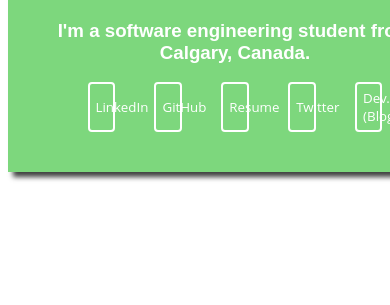
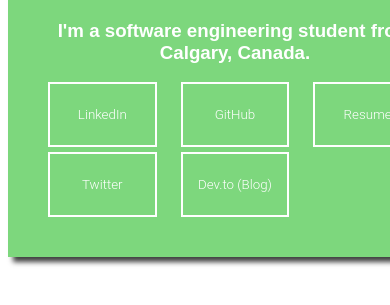
Before and after one commit to oscarwong67/oscarwong67.github.io, a Gatsby site: page / in a window 390 px wide. Shown: the part 127-432 px from the top of the page. Built offline with nearby package versions, Linux system fonts and the light colour scheme; Gatsby itself is replaced by a stand-in of ours.

Commit message:
updated to css grid and added responsive layout

```diff
--- a/src/pages/index.js
+++ b/src/pages/index.js
@@ -2,31 +2,31 @@
 
 const styles = {
   btnContainerStyle: {
-    display: 'flex',
-    justifyContent: 'space-evenly'
+    display: 'grid',
+    gridGap: 5,
+    gridTemplateColumns: 'repeat(auto-fit, minmax(100px, 1fr))',
+    //gridTemplateRows: 'repeat(3, 100px)',
+    columnGap: '1.5em',
+    gridAutoRows: 'auto'
   },
   buttonStyle: {
     backgroundColor: 'Transparent',
     color: 'white',
     border: '2px solid white',
-    borderRadius: 4,
-    flex: 1,
-    fontFamily: 'Open Sans, Helvetica',
-    paddingTop: 5,
-    paddingBottom: 5,
-    maxWidth: '7vw',
+    fontFamily: 'Roboto, Helvetica',
+    fontWeight: 300,
+    height: 65,
+    //maxWidth: '7vw',
     cursor: 'pointer'
   },
   hoverButtonStyle: {
     backgroundColor: '#7dc87d',
     color: 'white',
     border: '2px solid white',
-    borderRadius: 4,
-    flex: 1,
-    fontFamily: 'Open Sans, Helvetica',
+    fontFamily: 'Roboto, Helvetica',
     paddingTop: 5,
     paddingBottom: 5,
-    maxWidth: '7vw',
+    //maxWidth: '7vw',
     cursor: 'pointer'
   }
 }
```
Also changed, not shown: public/index.html (added, +1 -0 lines), src/components/footer.js (added, +9 -0 lines), 2 other files.
